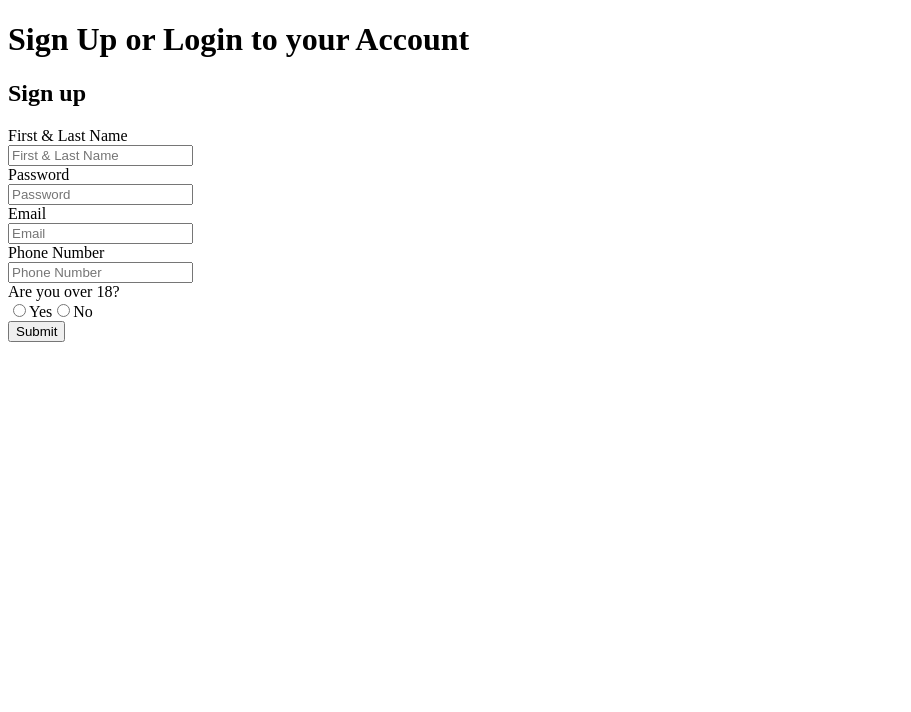
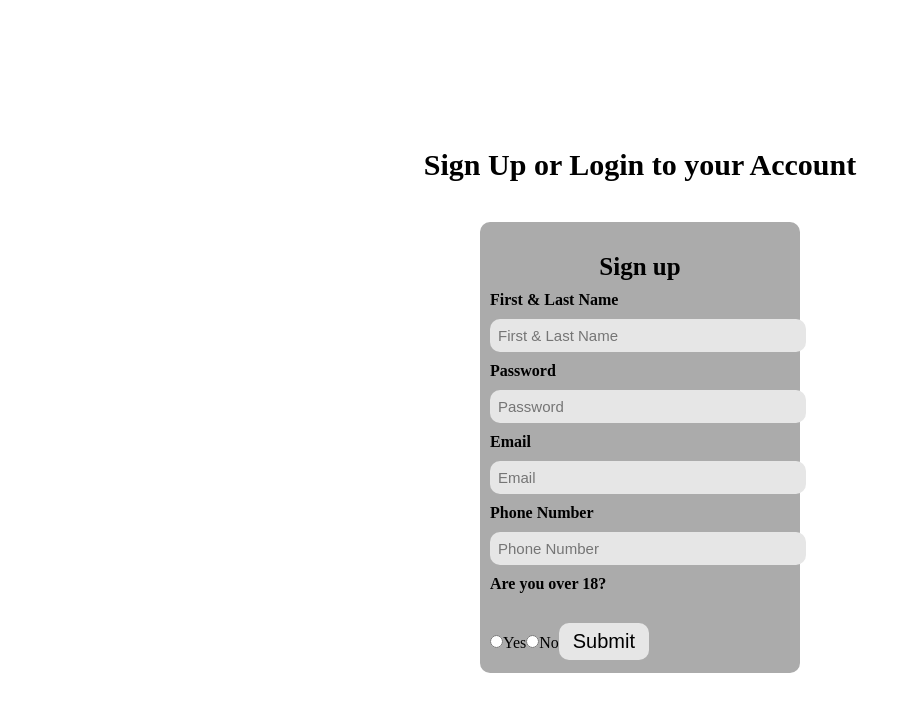
Before and after one commit to KailuanLiu/muchhope-2526, a Next.js app: page /signup in a window 1280 px wide. Shown: the top 712 px of the page, without its empty margins (0-911 px from the left). Built offline with nearby package versions, Linux system fonts and the light colour scheme.

Commit message:
initial css styling additions

```diff
--- a/src/components/Signup.tsx
+++ b/src/components/Signup.tsx
@@ -1,6 +1,7 @@
 "use client";
 
 import { useState } from "react";
+import styles from "../styles/signup.module.css";
 
 export default function Signup() {
   const handleChange = (e: { target: { name: any; value: any } }) => {
@@ -20,39 +21,51 @@ export default function Signup() {
     age: "",
   });
   return (
-    <div className="">
-      <h1>Sign Up or Login to your Account</h1>
+    <div className={styles.pageContainer}>
+      <h1 className={styles.pageTitle}>Sign Up or Login to your Account</h1>
 
-      <div className="form-box">
+      <div className={styles.formBox}>
         <form onSubmit={handleSubmit}>
-          <h2>Sign up </h2>
-          <label>First & Last Name</label>
-          <br />
+          <h2 className={styles.formTitle}>Sign up </h2>
+          <label className={styles.label}>First & Last Name</label>
           <input
+            className={styles.input}
             type="text"
             name="name"
             value={formData.name}
             onChange={handleChange}
             placeholder="First & Last Name"
           />
-          <br />
-          <label>Password</label> <br />
+          <label className={styles.label}>Password</label>
           <input
+            className={styles.input}
             type="password"
             name="password"
             value={formData.password}
             onChange={handleChange}
             placeholder="Password"
           />
-          <br />
-          <label>Email</label> <br />
-          <input type="email" name="email" value={formData.email} onChange={handleChange} placeholder="Email" />
-          <br />
-          <label>Phone Number</label> <br />
-          <input type="tel" name="number" value={formData.number} onChange={handleChange} placeholder="Phone Number" />
-          <br />
-          <label>Are you over 18?</label> <br />
+          <label className={styles.label}>Email</label>
           <input
+            className={styles.input}
+            type="email"
+            name="email"
+            value={formData.email}
+            onChange={handleChange}
+            placeholder="Email"
+          />
+          <label className={styles.label}>Phone Number</label>
+          <input
+            className={styles.input}
+            type="tel"
+            name="number"
+            value={formData.number}
+            onChange={handleChange}
+            placeholder="Phone Number"
+          />
+          <label className={styles.label}>Are you over 18?</label>
+          <input
+            className={styles.radioGroup}
             type="radio"
             id="over18"
             name="age"
@@ -62,6 +75,7 @@ export default function Signup() {
           />
           <label htmlFor="over18">Yes</label>
           <input
+            className={styles.radioGroup}
             type="radio"
             id="under18"
             name="age"
@@ -70,8 +84,9 @@ export default function Signup() {
             onChange={handleChange}
           />
           <label htmlFor="under18">No</label>
-          <br />
-          <button type="submit">Submit</button>
+          <button className={styles.button} type="submit">
+            Submit
+          </button>
         </form>
       </div>
     </div>
--- a/src/styles/signup.module.css
+++ b/src/styles/signup.module.css
@@ -1,2 +1,58 @@
 .pageContainer {
+  background-color: #ffffff;
+  min-height: 100vh;
+  display: flex;
+  flex-direction: column;
+  align-items: center;
+  padding: 100px;
 }
+.pageTitle {
+  font-size: 30px;
+  margin: 40px 0;
+  color: #000000;
+}
+.formBox {
+  background-color: #ababab;
+  padding: 10px;
+  border-radius: 10px;
+  width: 300px;
+  max-width: 90%;
+}
+.formTitle {
+  text-align: center;
+  font-size: 25px;
+  margin-bottom: 10px;
+  color: #000000;
+}
+.label {
+  display: block;
+  font-weight: bold; /* bold or normal? */
+  margin-bottom: 10px;
+  color: #000000;
+}
+.input {
+  width: 100%;
+  padding: 8px;
+  margin-bottom: 10px;
+  border: none;
+  border-radius: 10px;
+  background-color: #e6e6e6;
+  font-size: 15px;
+}
+.radioGroup {
+  margin: 15px 0;
+}
+.button {
+  width: 30%;
+  padding: 7px 10px;
+  background-color: #e6e6e6;
+  color: #000000;
+  border: none;
+  border-radius: 10px;
+  font-size: 20px;
+  cursor: pointer;
+  margin-top: 20px;
+}
+.button:hover {
+  background-color: #f7f7f7;
+}
```
